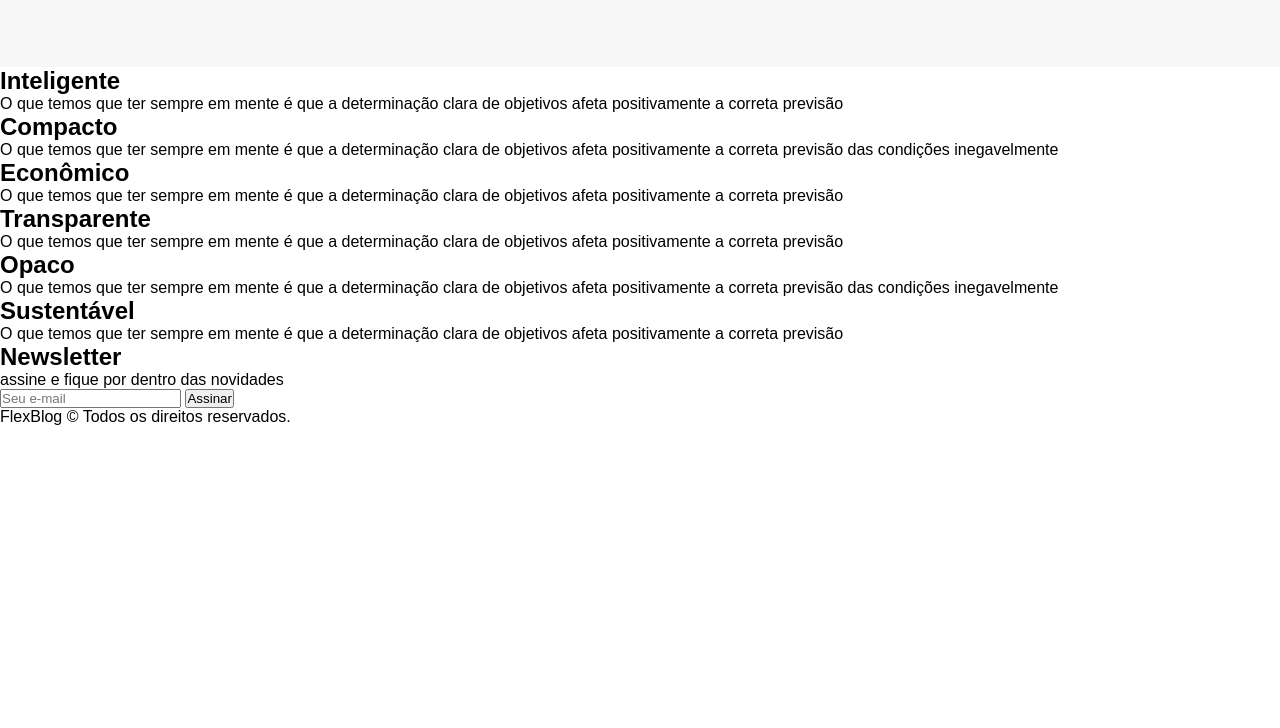
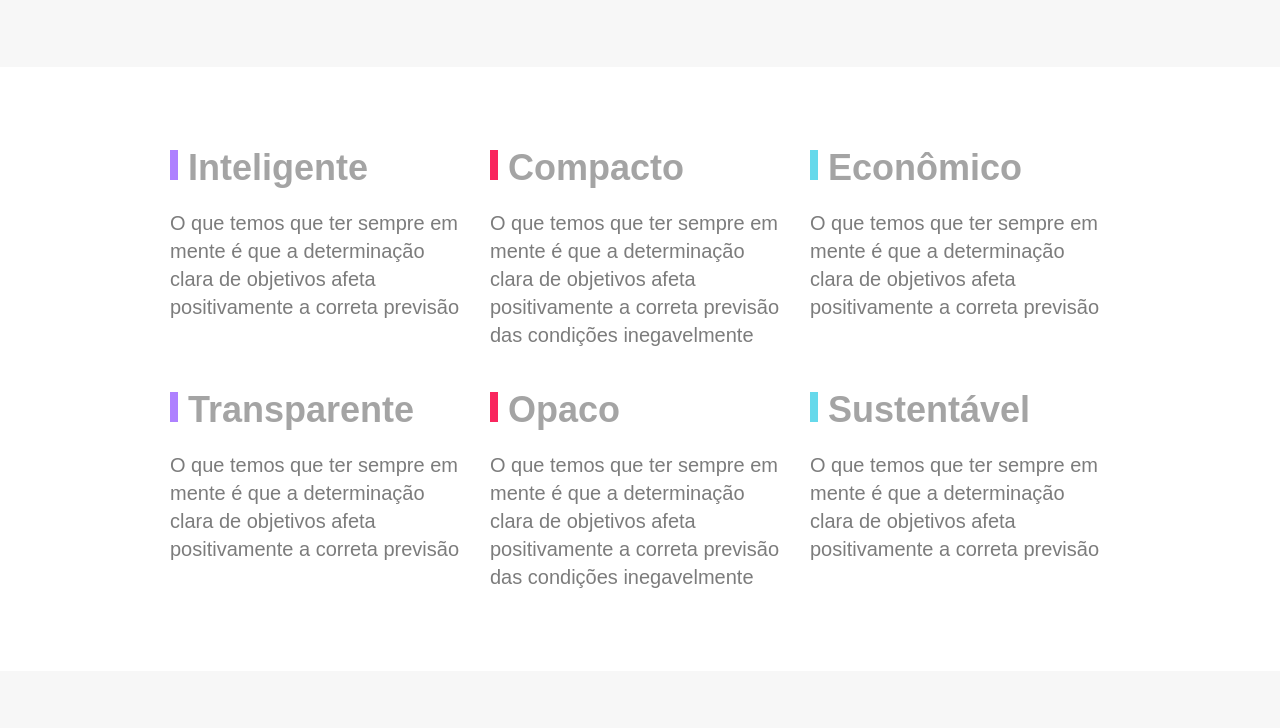
Before and after one commit to VoupraSP/FlexBlog, a plain HTML site: page index.html in a window 1280 px wide. Shown: the part 2513-3241 px from the top of the page. Before the commit the page ends 2939 px from the top, so only its background shows below. Drawn offline with Linux system fonts and the light colour scheme.

Commit message:
add qualidade e footer css

```diff
--- a/css/style.css
+++ b/css/style.css
@@ -241,3 +241,133 @@ a {
 		order: -1;
 	}
 }
+
+/*Qualidade*/
+
+.qualidade {
+	max-width: 960px;
+	margin: 60px auto;
+	display: flex;
+	flex-wrap: wrap;
+}
+
+.qualidade-item {
+	flex: 1 1 300px;
+	margin: 20px 10px;
+}
+
+.qualidade-item h2 {
+	font-size: 2.25em;
+	color: #a4a4a4;
+	margin-bottom: 20px;
+}
+
+.qualidade-item h2::before {
+	content: '';
+	display: inline-block;
+	width: 8px;
+	height: 30px;
+	margin-right: 10px;
+}
+
+.qualidade-item:nth-of-type(3n+1) h2::before {
+	background: #ae81ff;
+}
+
+.qualidade-item:nth-of-type(3n+2) h2::before {
+	background: #f9265e;
+}
+
+.qualidade-item:nth-of-type(3n+3) h2::before {
+	background: #66d9eb;
+}
+
+.qualidade-item p {
+	font-size: 1.25em;
+	line-height: 1.4;
+	color: #7c7c7c;
+}
+
+/*Newsletter*/
+
+.newsletter {
+	background: #f7f7f7;
+	padding: 60px calc((100% - 960px) / 2 );
+	display: flex;
+	flex-wrap: wrap;
+}
+
+.newsletter-info {
+	flex: 1 1 240px;
+	margin: 0 10px;
+}
+
+.newsletter-info h1 {
+	font-size: 3em;
+	color: #a4a4a4;
+}
+
+.newsletter-info p {
+	font-size: 1.25em;
+	font-style: italic;
+	max-width: 230px;
+	color: #7c7c7c;
+	margin-bottom: 10px;
+}
+
+.newsletter-form {
+	flex: 2 1 260px;
+	margin: 0 10px;
+	align-self: center;
+	display: flex;
+	flex-wrap: wrap;
+}
+
+.newsletter-form input {
+	flex: 3 1 260px;
+	font-size: 1.25em;
+	color: #7c7c7c;
+	font-style: italic;
+	font-family: "Nunito", Helvetica, Arial, sans-serif;
+	border: 4px solid #2c70ff;
+	background: transparent;
+	padding: 15px 10px;
+	margin: 0px;
+	border-radius: 0px;
+}
+
+.newsletter-form button {
+	flex: 1 1 260px;
+	font-family: "Nunito", Helvetica, Arial, sans-serif;
+	font-size: 2.25em;
+	font-weight: bold;
+	text-transform: uppercase;
+	background: #2c70ff;
+	color: white;
+	margin: 0px;
+	cursor: pointer;
+	border: 0px;
+	padding: 15px 10px;
+}
+
+@media (max-width: 600px) {
+	.newsletter-form button {
+		font-size: 1.5em;
+	}
+}
+
+/*Footer*/
+
+.footer {
+	display: flex;
+	background: #2c70ff;
+	height: 200px;
+	align-items: center;
+}
+
+.footer p {
+	flex: 1;
+	text-align: center;
+	font-size: 2.25em;
+	color: #122ab2;
+}
```
